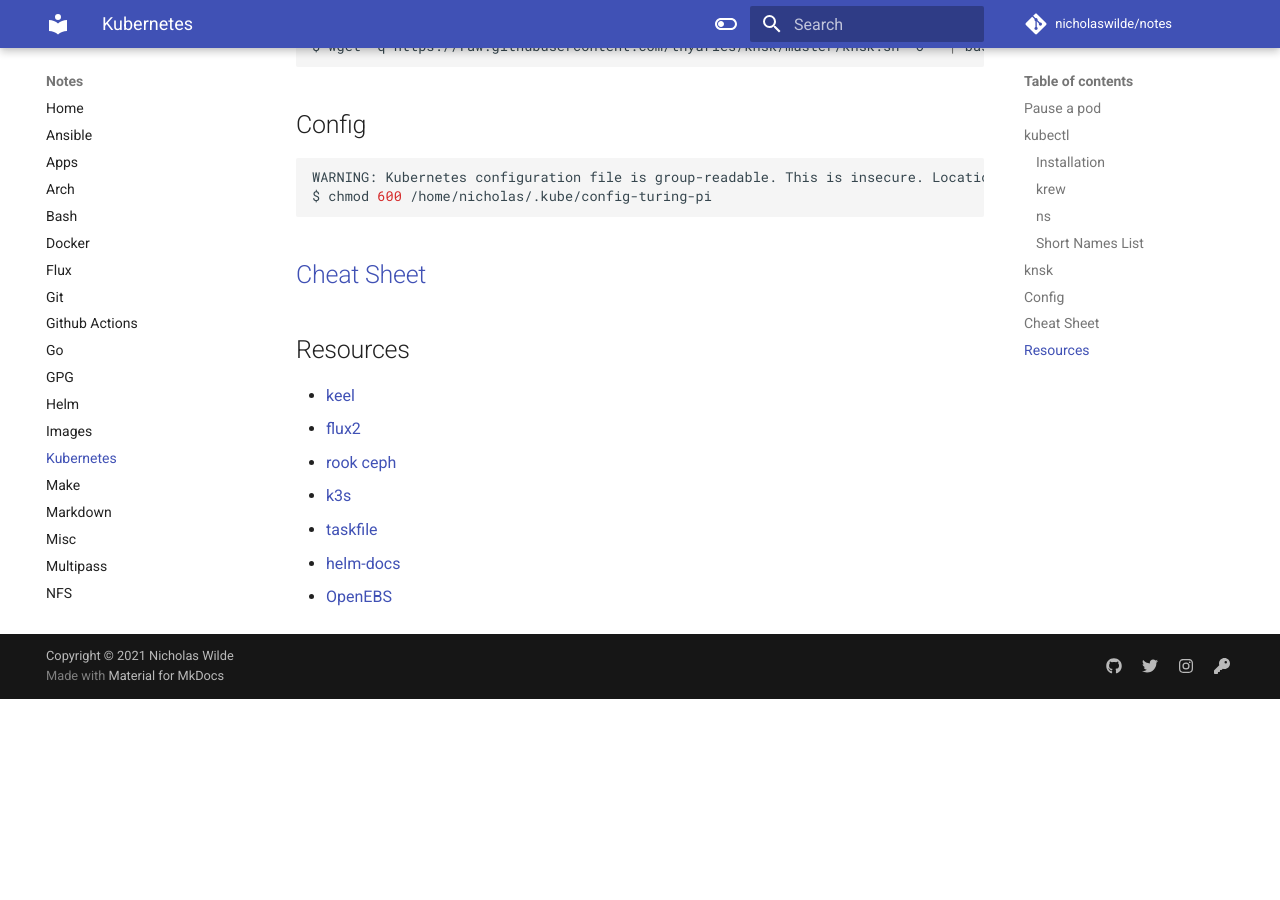
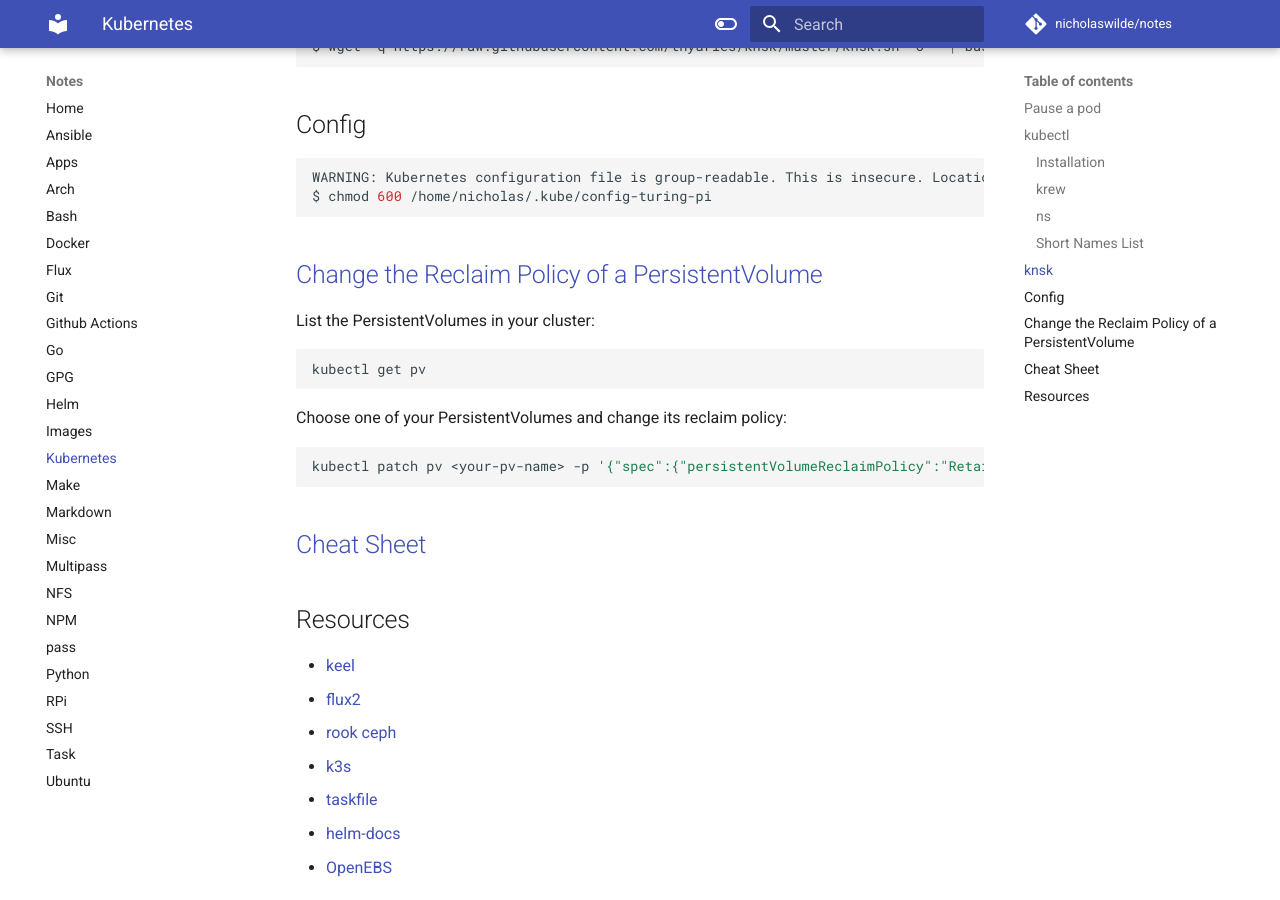
Before and after one commit to nicholaswilde/notes, an MkDocs documentation site: the page built from docs/kubernetes.md, in a window 1280 px wide and 900 px high, scrolled down 1060 px. Built offline with MkDocs 1.6.1 and Material for MkDocs 9.7.7, drawn with Linux system fonts in a browser that asks for light colours; comment, search, counter and statistics services are not loaded; before the commit the page ends 1759 px from its top, so only the background shows below that.

Commit message:
Added pv section
Signed-off-by: Nicholas Wilde <ncwilde43@gmail.com>

````diff
--- a/docs/kubernetes.md
+++ b/docs/kubernetes.md
@@ -55,6 +55,20 @@
 $ chmod 600 /home/nicholas/.kube/config-turing-pi
 ```
 
+## [Change the Reclaim Policy of a PersistentVolume][pv]
+
+List the PersistentVolumes in your cluster:
+
+```shell
+kubectl get pv
+```
+
+Choose one of your PersistentVolumes and change its reclaim policy:
+
+```shell
+kubectl patch pv <your-pv-name> -p '{"spec":{"persistentVolumeReclaimPolicy":"Retain"}}'
+```
+
 ## [Cheat Sheet](https://kubernetes.io/docs/reference/kubectl/cheatsheet/)
 
 ## Resources
@@ -66,3 +80,5 @@
 * [taskfile](https://taskfile.dev/#/)
 * [helm-docs](https://github.com/norwoodj/helm-docs)
 * [OpenEBS](https://openebs.io/)
+
+[pv]: https://kubernetes.io/docs/tasks/administer-cluster/change-pv-reclaim-policy/
````
